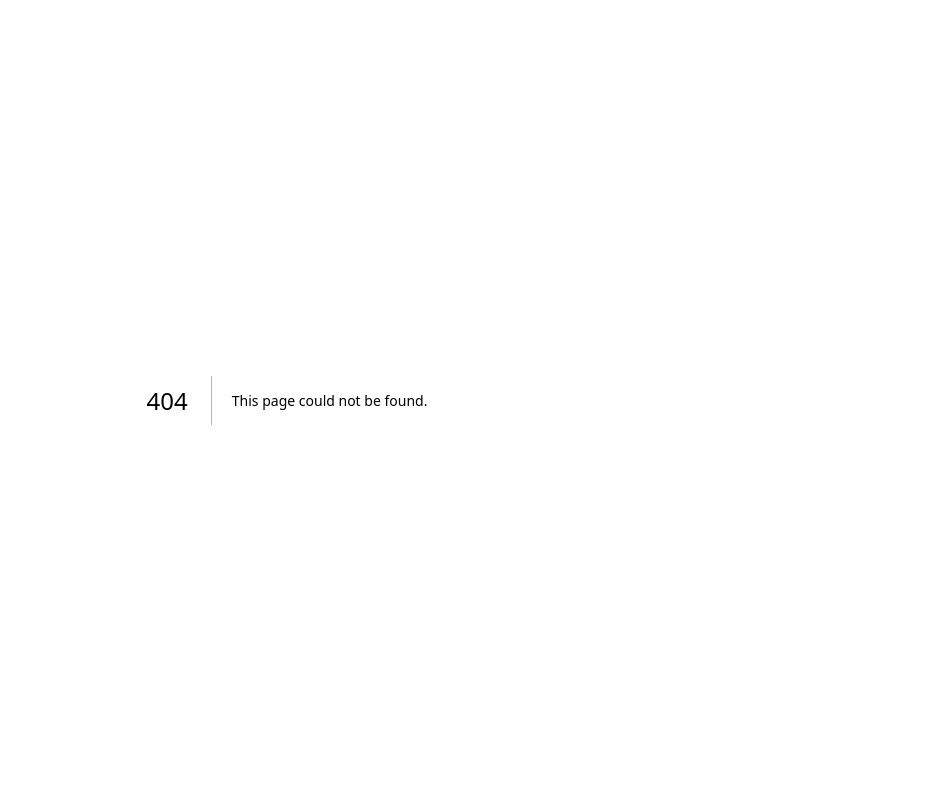
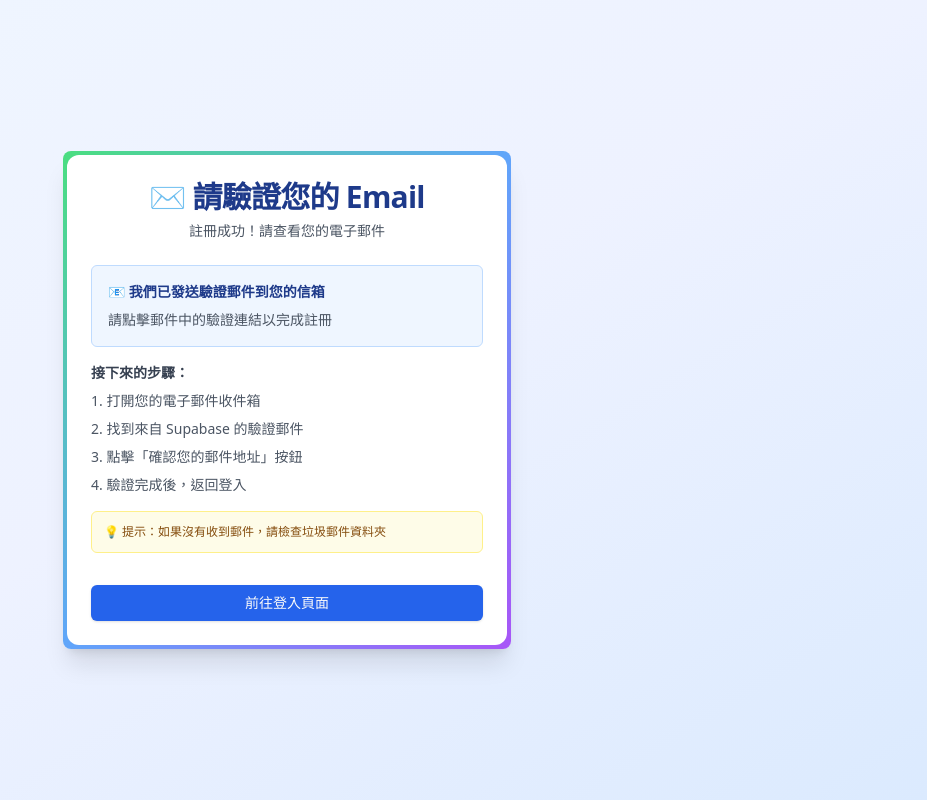
Before and after one commit to WinnerWang971119/WrongCollection, a Next.js app: page /auth/verify-email in a window 1280 px wide. Before the commit this address had no page. Shown: the whole page, without its empty margins (353-1280 px from the left). Built offline with nearby package versions, Linux system fonts and the light colour scheme.

Commit message:
test 2 (fail)

```diff
--- /dev/null
+++ b/app/auth/callback/route.ts
@@ -0,0 +1,29 @@
+import { createClient } from '@/lib/supabase/server'
+import { NextResponse } from 'next/server'
+
+export async function GET(request: Request) {
+  const { searchParams, origin } = new URL(request.url)
+  const code = searchParams.get('code')
+  const next = searchParams.get('next') ?? '/dashboard'
+
+  if (code) {
+    const supabase = await createClient()
+    const { error } = await supabase.auth.exchangeCodeForSession(code)
+
+    if (!error) {
+      // 驗證成功，重定向到 dashboard
+      const forwardedHost = request.headers.get('x-forwarded-host')
+      const isLocalEnv = process.env.NODE_ENV === 'development'
+      if (isLocalEnv) {
+        return NextResponse.redirect(`${origin}${next}`)
+      } else if (forwardedHost) {
+        return NextResponse.redirect(`https://${forwardedHost}${next}`)
+      } else {
+        return NextResponse.redirect(`${origin}${next}`)
+      }
+    }
+  }
+
+  // 如果驗證失敗，返回錯誤頁面
+  return NextResponse.redirect(`${origin}/auth/error?message=驗證失敗`)
+}
--- /dev/null
+++ b/app/auth/error/page.tsx
@@ -0,0 +1,55 @@
+import Link from 'next/link'
+import { Card, CardContent, CardDescription, CardHeader, CardTitle } from '@/components/ui/card'
+import { Button } from '@/components/ui/button'
+
+export default function AuthErrorPage({
+  searchParams,
+}: {
+  searchParams: { message?: string }
+}) {
+  return (
+    <div className="min-h-screen flex items-center justify-center bg-gradient-to-br from-blue-50 via-indigo-50 to-blue-100 p-4">
+      <div className="w-full max-w-md">
+        <div className="p-1 bg-gradient-to-br from-red-400 via-orange-400 to-pink-500 rounded-lg shadow-xl">
+          <Card className="w-full shadow-none border-0 bg-white">
+            <CardHeader className="text-center">
+              <CardTitle className="text-3xl font-bold text-red-900">驗證錯誤</CardTitle>
+              <CardDescription className="text-gray-600">
+                {searchParams.message || '發生未知錯誤'}
+              </CardDescription>
+            </CardHeader>
+            <CardContent className="space-y-4">
+              <div className="p-4 bg-red-50 border border-red-200 rounded-md">
+                <p className="text-sm text-red-800">
+                  ⚠️ Email 驗證過程中發生問題
+                </p>
+              </div>
+
+              <div className="space-y-2">
+                <p className="text-sm text-gray-600">可能的原因：</p>
+                <ul className="text-sm text-gray-600 list-disc list-inside space-y-1">
+                  <li>驗證連結已過期</li>
+                  <li>驗證連結已被使用</li>
+                  <li>驗證連結無效</li>
+                </ul>
+              </div>
+
+              <div className="pt-4 space-y-2">
+                <Link href="/auth/signup" className="block">
+                  <Button className="w-full bg-blue-600 hover:bg-blue-700">
+                    重新註冊
+                  </Button>
+                </Link>
+                <Link href="/auth/login" className="block">
+                  <Button variant="outline" className="w-full">
+                    返回登入
+                  </Button>
+                </Link>
+              </div>
+            </CardContent>
+          </Card>
+        </div>
+      </div>
+    </div>
+  )
+}
--- a/app/auth/login/page.tsx
+++ b/app/auth/login/page.tsx
@@ -48,10 +48,18 @@ export default function LoginPage() {
         if (authError.message.includes('Invalid login credentials')) {
           setError('Email 或密碼錯誤')
         } else if (authError.message.includes('Email not confirmed')) {
-          setError('請先驗證您的 Email')
+          setError('請先驗證您的 Email，檢查您的收件箱')
+        } else if (authError.message.includes('Email link is invalid or has expired')) {
+          setError('驗證連結已過期，請重新註冊')
         } else {
           setError(authError.message || '登入失敗，請稍後再試')
         }
+        return
+      }
+
+      // 檢查是否有 session（Email 已驗證）
+      if (!authData.session) {
+        setError('您的帳號尚未驗證，請檢查 Email 收件箱')
         return
       }
 
--- a/app/auth/signup/page.tsx
+++ b/app/auth/signup/page.tsx
@@ -61,9 +61,15 @@ export default function SignupPage() {
       }
 
       // 註冊成功
-      // Supabase 會自動設定 session，使用者已自動登入
-      router.push('/dashboard')
-      router.refresh() // 刷新以更新認證狀態
+      // 如果需要 Email 驗證，authData.user 存在但 session 可能為 null
+      if (authData.user && !authData.session) {
+        // 需要 Email 驗證
+        router.push('/auth/verify-email')
+      } else {
+        // 不需要驗證或已自動登入
+        router.push('/dashboard')
+        router.refresh()
+      }
     } catch (err) {
       console.error('註冊錯誤:', err)
       setError('發生未知錯誤，請稍後再試')
--- /dev/null
+++ b/app/auth/verify-email/page.tsx
@@ -0,0 +1,58 @@
+import { Card, CardContent, CardDescription, CardHeader, CardTitle } from '@/components/ui/card'
+import { Button } from '@/components/ui/button'
+import Link from 'next/link'
+
+export default function VerifyEmailPage() {
+  return (
+    <div className="min-h-screen flex items-center justify-center bg-gradient-to-br from-blue-50 via-indigo-50 to-blue-100 p-4">
+      <div className="w-full max-w-md">
+        <div className="p-1 bg-gradient-to-br from-green-400 via-blue-400 to-purple-500 rounded-lg shadow-xl">
+          <Card className="w-full shadow-none border-0 bg-white">
+            <CardHeader className="text-center">
+              <CardTitle className="text-3xl font-bold text-blue-900">
+                ✉️ 請驗證您的 Email
+              </CardTitle>
+              <CardDescription className="text-gray-600">
+                註冊成功！請查看您的電子郵件
+              </CardDescription>
+            </CardHeader>
+            <CardContent className="space-y-4">
+              <div className="p-4 bg-blue-50 border border-blue-200 rounded-md">
+                <p className="text-sm text-blue-900 font-semibold mb-2">
+                  📧 我們已發送驗證郵件到您的信箱
+                </p>
+                <p className="text-sm text-gray-600">
+                  請點擊郵件中的驗證連結以完成註冊
+                </p>
+              </div>
+
+              <div className="space-y-2">
+                <p className="text-sm font-semibold text-gray-700">接下來的步驟：</p>
+                <ol className="text-sm text-gray-600 list-decimal list-inside space-y-2">
+                  <li>打開您的電子郵件收件箱</li>
+                  <li>找到來自 Supabase 的驗證郵件</li>
+                  <li>點擊「確認您的郵件地址」按鈕</li>
+                  <li>驗證完成後，返回登入</li>
+                </ol>
+              </div>
+
+              <div className="p-3 bg-yellow-50 border border-yellow-200 rounded-md">
+                <p className="text-xs text-yellow-800">
+                  💡 提示：如果沒有收到郵件，請檢查垃圾郵件資料夾
+                </p>
+              </div>
+
+              <div className="pt-4">
+                <Link href="/auth/login">
+                  <Button className="w-full bg-blue-600 hover:bg-blue-700">
+                    前往登入頁面
+                  </Button>
+                </Link>
+              </div>
+            </CardContent>
+          </Card>
+        </div>
+      </div>
+    </div>
+  )
+}
--- a/lib/supabase/middleware.ts
+++ b/lib/supabase/middleware.ts
@@ -43,7 +43,11 @@ export async function updateSession(request: NextRequest) {
   }
 
   // 已登入用戶訪問登入頁，自動跳轉到 dashboard
-  if (user && (request.nextUrl.pathname === '/auth/login' || request.nextUrl.pathname === '/auth/signup')) {
+  // 但允許訪問驗證相關頁面
+  const authPages = ['/auth/login', '/auth/signup']
+  const isAuthPage = authPages.some(page => request.nextUrl.pathname === page)
+
+  if (user && isAuthPage) {
     const url = request.nextUrl.clone()
     url.pathname = '/dashboard'
     return NextResponse.redirect(url)
```
Also changed, not shown: 1 other file (tests, documents, lock files or other folders).
